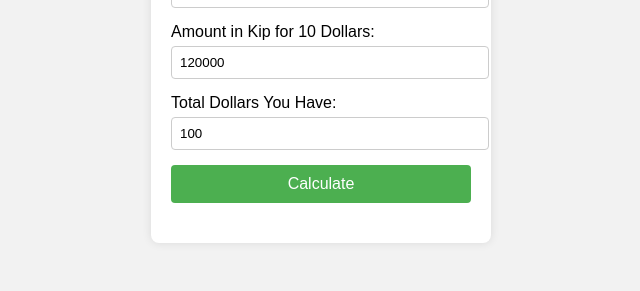
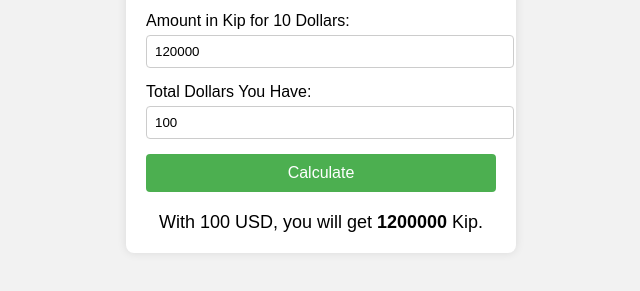
Before and after one commit to Sengkue/calculation-rate, a plain HTML site: page index.html in a window 1280 px wide. Both pictures are taken after a click on the button "Calculate". Shown: the part 357-648 px from the top of the page, without its empty margins (319-959 px from the left). Drawn offline with Linux system fonts and the light colour scheme.

Commit message:
commit 27/09/2024 16:49:47.17

```diff
--- a/script.js
+++ b/script.js
@@ -1,17 +1,19 @@
-function calculate() {
-    // Get the values from the input fields
-    const unitPrice = parseFloat(document.getElementById('unitPrice').value);
-    const totalAmount = parseFloat(document.getElementById('totalAmount').value);
+function calculateConversion() {
+    // Get the input values
+    const dollarAmount = parseFloat(document.getElementById('dollarAmount').value);
+    const kipAmount = parseFloat(document.getElementById('kipAmount').value);
+    const totalDollar = parseFloat(document.getElementById('totalDollar').value);
 
-    // Check if the inputs are valid numbers
-    if (isNaN(unitPrice) || isNaN(totalAmount) || unitPrice <= 0 || totalAmount <= 0) {
+    // Validate the inputs
+    if (isNaN(dollarAmount) || isNaN(kipAmount) || isNaN(totalDollar) || dollarAmount <= 0 || kipAmount <= 0 || totalDollar <= 0) {
         document.getElementById('result').innerHTML = 'Please enter valid positive numbers.';
         return;
     }
 
-    // Calculate the total quantity of items
-    const totalQuantity = (totalAmount / 1) * unitPrice;
+    // Calculate the conversion
+    const kipPerDollar = kipAmount / dollarAmount;
+    const totalKip = kipPerDollar * totalDollar;
 
     // Display the result
-    document.getElementById('result').innerHTML = `You can buy <strong>${totalQuantity}</strong> eggs for $${totalAmount}.`;
+    document.getElementById('result').innerHTML = `With ${totalDollar} USD, you will get <strong>${totalKip}</strong> Kip.`;
 }
--- a/styles.css
+++ b/styles.css
@@ -13,7 +13,7 @@ body {
     padding: 20px;
     border-radius: 8px;
     box-shadow: 0 0 10px rgba(0, 0, 0, 0.1);
-    width: 300px;
+    width: 350px;
 }
 
 h1 {
```
